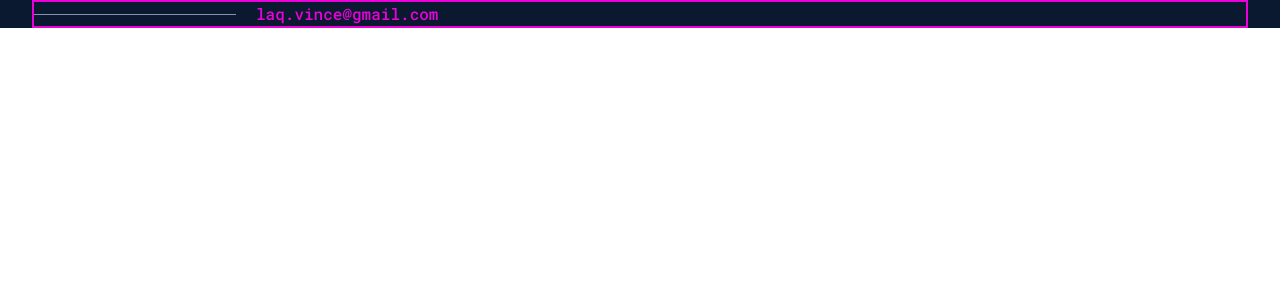
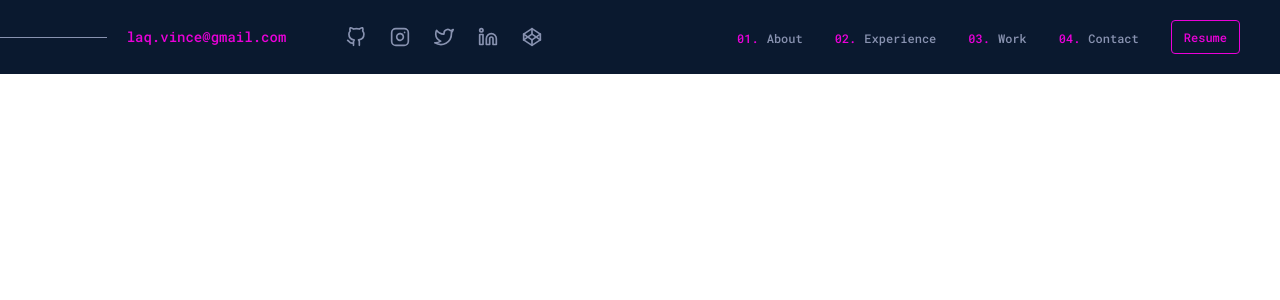
Before and after one commit to vincelaq/portfolio-v1, a React (Create React App) app: page / in a window 1280 px wide. Shown: the top 300 px of the page. Built offline with nearby package versions, Linux system fonts and the light colour scheme.

Commit message:
style nav bar

```diff
--- a/src/components/Navigation.js
+++ b/src/components/Navigation.js
@@ -3,16 +3,72 @@ import React from 'react';
 const Navigation = () => {
     return (
         <nav className='bg-navy'>
-            <div className=' mx-auto px-2 sm:px-6 lg:px-8'>
+            <div className='mx-auto py-5'>
 
-                <div className='flex flex-row border-2 border-pink'>
-                    <hr className='border-1 border-t-slate w-1/6 my-auto'></hr>
-                    <div className='text-pink font-Roboto mx-5'>laq.vince@gmail.com</div>
-                    <div className='h-auto my-auto mx-10'>
-                        <svg xmlns="http://www.w3.org/2000/svg" role="img" viewBox="0 0 24 24" fill="none" stroke="slate" strokeWidth="2" strokeLinecap="round" strokeLinejoin="round" className="h-5">
-                        <title>GitHub</title>
-                        <path d="M9 19c-5 1.5-5-2.5-7-3m14 6v-3.87a3.37 3.37 0 0 0-.94-2.61c3.14-.35 6.44-1.54 6.44-7A5.44 5.44 0 0 0 20 4.77 5.07 5.07 0 0 0 19.91 1S18.73.65 16 2.48a13.38 13.38 0 0 0-7 0C6.27.65 5.09 1 5.09 1A5.07 5.07 0 0 0 5 4.77a5.44 5.44 0 0 0-1.5 3.78c0 5.42 3.3 6.61 6.44 7A3.37 3.37 0 0 0 9 18.13V22"></path>
-                    </svg>
+                <div className='flex flex-row mx-auto'>
+                    <div className='flex flex-row basis-1/2 justify-start'>
+                        <hr className='border-1 border-t-slate w-1/6 my-auto py-auto'></hr>
+                        <div className='text-pink font-Roboto text-sm mx-5 my-auto'>laq.vince@gmail.com</div>
+                        <div className='h-auto my-auto ml-10'>
+                            <svg xmlns="http://www.w3.org/2000/svg" role="img" viewBox="0 0 24 24" fill="none" stroke="#8892b0" strokeWidth="2" strokeLinecap="round" strokeLinejoin="round" className="h-5">
+                                <title>GitHub</title>
+                                <path d="M9 19c-5 1.5-5-2.5-7-3m14 6v-3.87a3.37 3.37 0 0 0-.94-2.61c3.14-.35 6.44-1.54 6.44-7A5.44 5.44 0 0 0 20 4.77 5.07 5.07 0 0 0 19.91 1S18.73.65 16 2.48a13.38 13.38 0 0 0-7 0C6.27.65 5.09 1 5.09 1A5.07 5.07 0 0 0 5 4.77a5.44 5.44 0 0 0-1.5 3.78c0 5.42 3.3 6.61 6.44 7A3.37 3.37 0 0 0 9 18.13V22"></path>
+                            </svg>
+
+                        </div>
+                        <div className='h-auto my-auto ml-6'>
+                            <svg xmlns="http://www.w3.org/2000/svg" role="img" viewBox="0 0 24 24" fill="none" stroke="#8892b0" strokeWidth="2" strokeLinecap="round" strokeLinejoin="round" className="h-5">
+                                <title>Instagram</title>
+                                <rect x="2" y="2" width="20" height="20" rx="5" ry="5"></rect>
+                                <path d="M16 11.37A4 4 0 1 1 12.63 8 4 4 0 0 1 16 11.37z"></path>
+                                <line x1="17.5" y1="6.5" x2="17.51" y2="6.5"></line>
+                            </svg>
+                        </div>
+                        <div className='h-auto my-auto ml-6'>
+                            <svg xmlns="http://www.w3.org/2000/svg" role="img" viewBox="0 0 24 24" fill="none" stroke="#8892b0" strokeWidth="2" strokeLinecap="round" strokeLinejoin="round" className="h-5">
+                                <title>Twitter</title>
+                                <path d="M23 3a10.9 10.9 0 0 1-3.14 1.53 4.48 4.48 0 0 0-7.86 3v1A10.66 10.66 0 0 1 3 4s-4 9 5 13a11.64 11.64 0 0 1-7 2c9 5 20 0 20-11.5a4.5 4.5 0 0 0-.08-.83A7.72 7.72 0 0 0 23 3z"></path>
+                            </svg>
+                        </div>
+                        <div className='h-auto my-auto ml-6'>
+                            <svg xmlns="http://www.w3.org/2000/svg" role="img" viewBox="0 0 24 24" fill="none" stroke="#8892b0" strokeWidth="2" strokeLinecap="round" strokeLinejoin="round" className="h-5">
+                                <title>LinkedIn</title>
+                                <path d="M16 8a6 6 0 0 1 6 6v7h-4v-7a2 2 0 0 0-2-2 2 2 0 0 0-2 2v7h-4v-7a6 6 0 0 1 6-6z"></path>
+                                <rect x="2" y="9" width="4" height="12"></rect>
+                                <circle cx="4" cy="4" r="2"></circle>
+                            </svg>
+                        </div>
+                        <div className='h-auto my-auto ml-6'>
+                            <svg xmlns="http://www.w3.org/2000/svg" role="img" viewBox="0 0 24 24" fill="none" stroke="#8892b0" strokeWidth="2" strokeLinecap="round" strokeLinejoin="round" className="h-5">
+                                <title>CodePen</title>
+                                <polygon points="12 2 22 8.5 22 15.5 12 22 2 15.5 2 8.5 12 2"></polygon>
+                                <line x1="12" y1="22" x2="12" y2="15.5"></line>
+                                <polyline points="22 8.5 12 15.5 2 8.5"></polyline>
+                                <polyline points="2 15.5 12 8.5 22 15.5"></polyline>
+                                <line x1="12" y1="2" x2="12" y2="8.5"></line>
+                            </svg>
+                        </div>
+                    </div>
+                    <div className='flex flex-row basis-1/2 justify-end'>
+                        <div className='my-auto mx-4'>
+                            <span className='font-Roboto text-xs text-pink'>01.</span>
+                            <span className='font-Roboto font-medium text-xs text-slate ml-2'>About</span>
+                        </div>
+                        <div className='my-auto mx-4'>
+                            <span className='font-Roboto text-xs text-pink'>02.</span>
+                            <span className='font-Roboto font-medium text-xs text-slate ml-2'>Experience</span>
+                        </div>
+                        <div className='my-auto mx-4'>
+                            <span className='font-Roboto text-xs text-pink'>03.</span>
+                            <span className='font-Roboto font-medium text-xs text-slate ml-2'>Work</span>
+                        </div>
+                        <div className='my-auto mx-4'>
+                            <span className='font-Roboto text-xs text-pink'>04.</span>
+                            <span className='font-Roboto font-medium text-xs text-slate ml-2'>Contact</span>
+                        </div>
+                        <div className='my-auto ml-4 mr-10 py-2 px-3 border rounded border-pink text-pink font-Roboto text-xs'>
+                            Resume
+                        </div>
                     </div>
 
                 </div>
```
